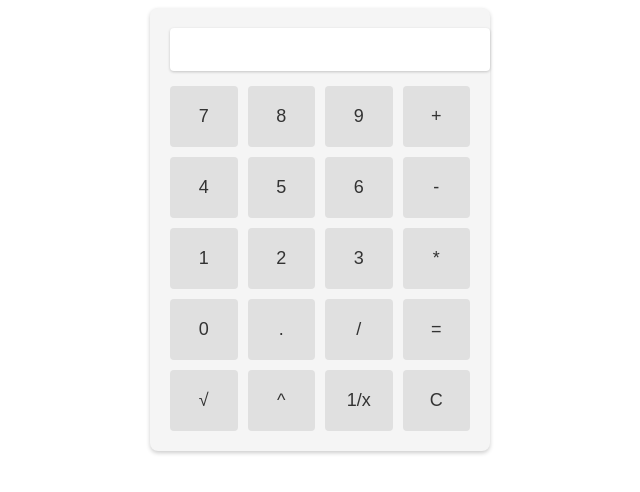
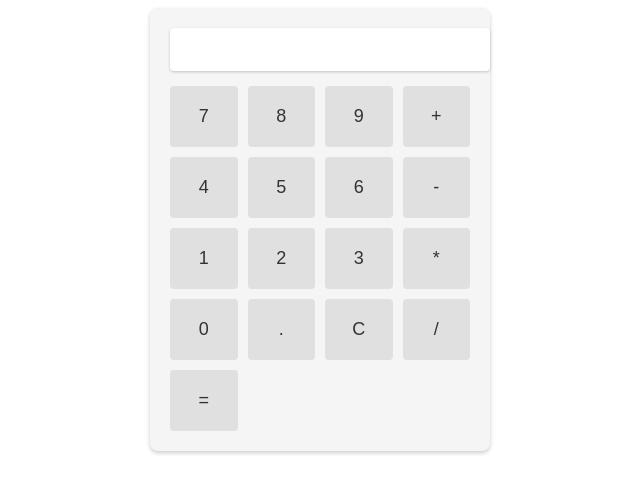
Before and after one commit to hafiz1379/sample-calculator, a plain HTML site: page index.html in a window 1280 px wide. Shown: the whole page, without its empty margins (320-960 px from the left). Drawn offline with Linux system fonts and the light colour scheme.

Commit message:
Deleted root and power btns

```diff
--- a/index.html
+++ b/index.html
@@ -22,12 +22,9 @@
       <button onclick="performOperation('*')">*</button>
       <button onclick="appendNumber('0')">0</button>
       <button onclick="appendDecimal('.')">.</button>
+      <button onclick="clearDisplay()">C</button>
       <button onclick="performOperation('/')">/</button>
       <button onclick="calculateResult()">=</button>
-      <button onclick="performOperation('Math.sqrt(')">√</button>
-      <button onclick="performOperation('Math.pow(')">^</button>
-      <button onclick="performOperation('1/(')">1/x</button>
-      <button onclick="clearDisplay()">C</button>
     </div>
   </div>
   <script src="script.js"></script>
```
